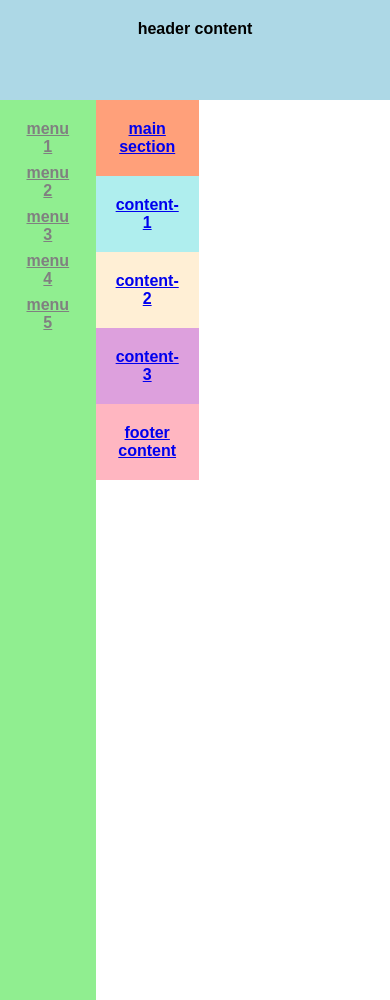
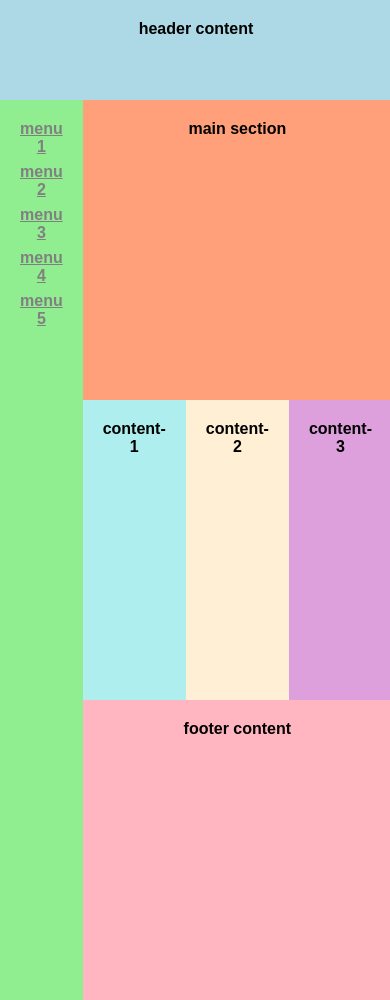
Before and after one commit to aptsharp/snippet_CSS, a plain HTML site: page index.html in a window 390 px wide. Drawn offline with Linux system fonts and the light colour scheme.

Commit message:
fix: ajuste de estrutura e responsividade

```diff
--- a/index.html
+++ b/index.html
@@ -13,11 +13,11 @@
     </header>
     <nav>
         <ul>
-            <li><a href="#">menu 1</li>
-            <li><a href="#">menu 2</li>
-            <li><a href="#">menu 3</li>
-            <li><a href="#">menu 4</li>
-            <li><a href="#">menu 5</li>
+            <li><a href="#">menu 1</a></li>
+            <li><a href="#">menu 2</a></li>
+            <li><a href="#">menu 3</a></li>
+            <li><a href="#">menu 4</a></li>
+            <li><a href="#">menu 5</a></li>
         </ul>
     </nav>
     <section class="main-saction-content">
@@ -29,6 +29,5 @@
     <footer>
         footer content
     </footer>
-
   </body>
 </html>
--- a/style.css
+++ b/style.css
@@ -13,11 +13,14 @@ body {
     "navbar footer footer footer";
 }
 
-header, nav, section, footer{
+header,
+nav,
+section,
+footer {
   padding: 20px;
 }
 
-header{
+header {
   background-color: lightblue;
   grid-area: header;
 }
@@ -27,39 +30,41 @@ nav {
   grid-area: navbar;
 }
 
-.main-saction-content{
+.main-saction-content {
   background-color: lightsalmon;
   grid-area: main-content;
 }
 
-.content-1{
+.content-1 {
   background-color: paleturquoise;
   grid-area: content-1;
 }
-.content-2{
+
+.content-2 {
   background-color: papayawhip;
-    grid-area: content-1;
-}
-.content-3{
-    background-color: plum;
-    grid-area: content-1;
+  grid-area: content-2;
 }
 
-footer{
+.content-3 {
+  background-color: plum;
+  grid-area: content-3;
+}
+
+footer {
   background-color: lightpink;
   grid-area: footer;
 }
 
-ul{
+ul {
   margin: 0;
   padding: 0;
 }
 
 li {
-    list-style: none; /* para tirar as bolinhas do <li> */
-    margin-bottom: 8px;
+  list-style: none;
+  margin-bottom: 7px;
 }
 
-li a{
+li a {
   color: gray;
 }
```
Lines whose indentation alone changed are shown as unchanged.
